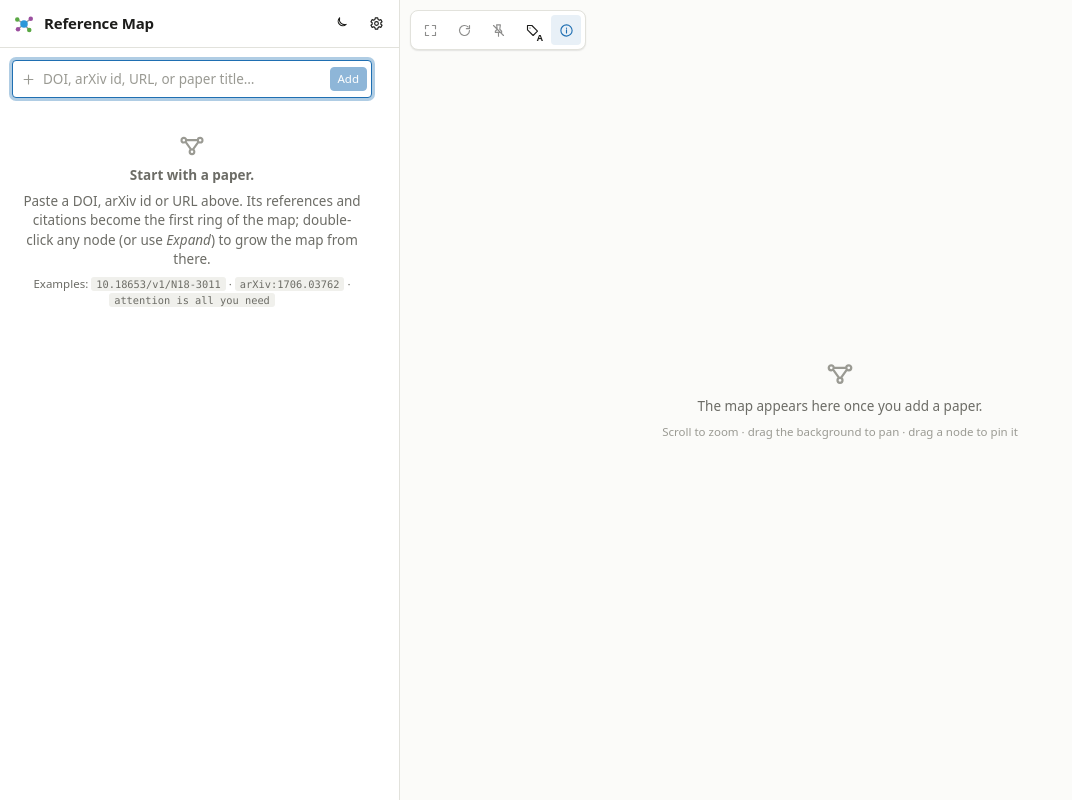
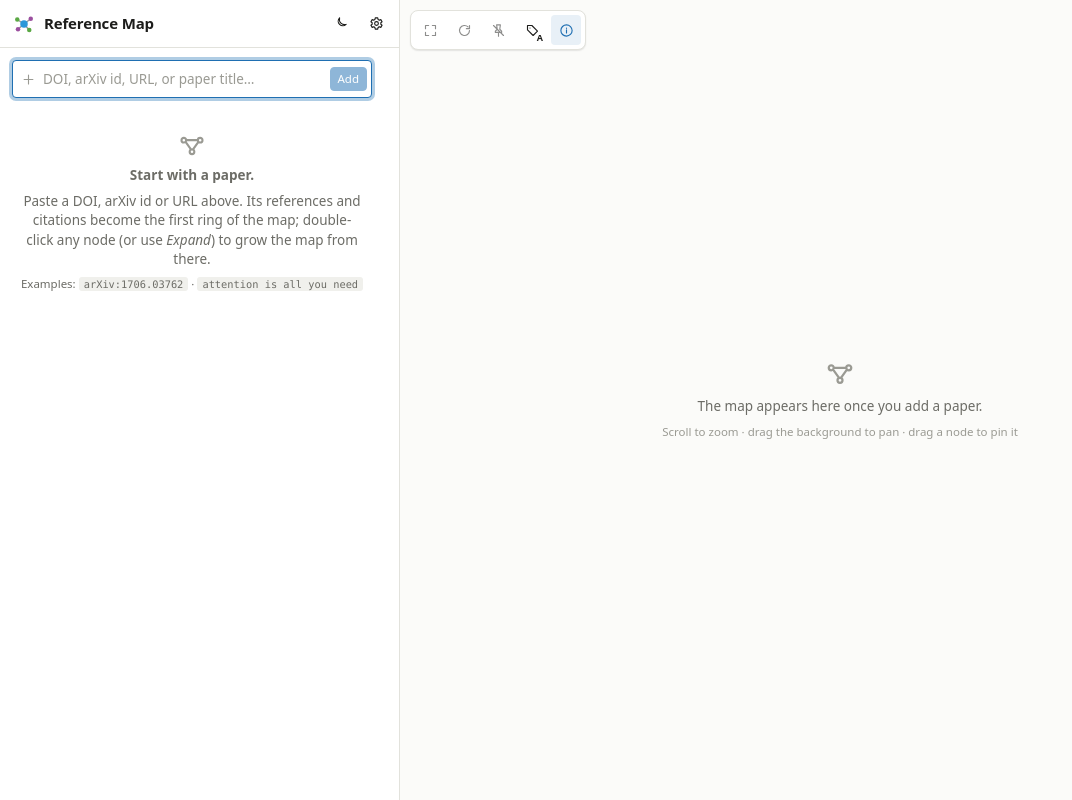
Before and after one commit to anoopkcn/reference-map, a React (Vite) app: page / in a window 1280 px wide. Shown: the whole page, without its empty margins (0-1072 px from the left). Built offline with nearby package versions, Linux system fonts and the light colour scheme.

Commit message:
remove an example doi

```diff
--- a/src/components/SeedPanel.tsx
+++ b/src/components/SeedPanel.tsx
@@ -19,7 +19,7 @@ export function SeedPanel() {
             double-click any node (or use <em>Expand</em>) to grow the map from there.
           </p>
           <p className="muted small">
-            Examples: <code>10.18653/v1/N18-3011</code> · <code>arXiv:1706.03762</code> · <code>attention is all you need</code>
+            Examples: <code>arXiv:1706.03762</code> · <code>attention is all you need</code>
           </p>
         </div>
       ) : (
```
